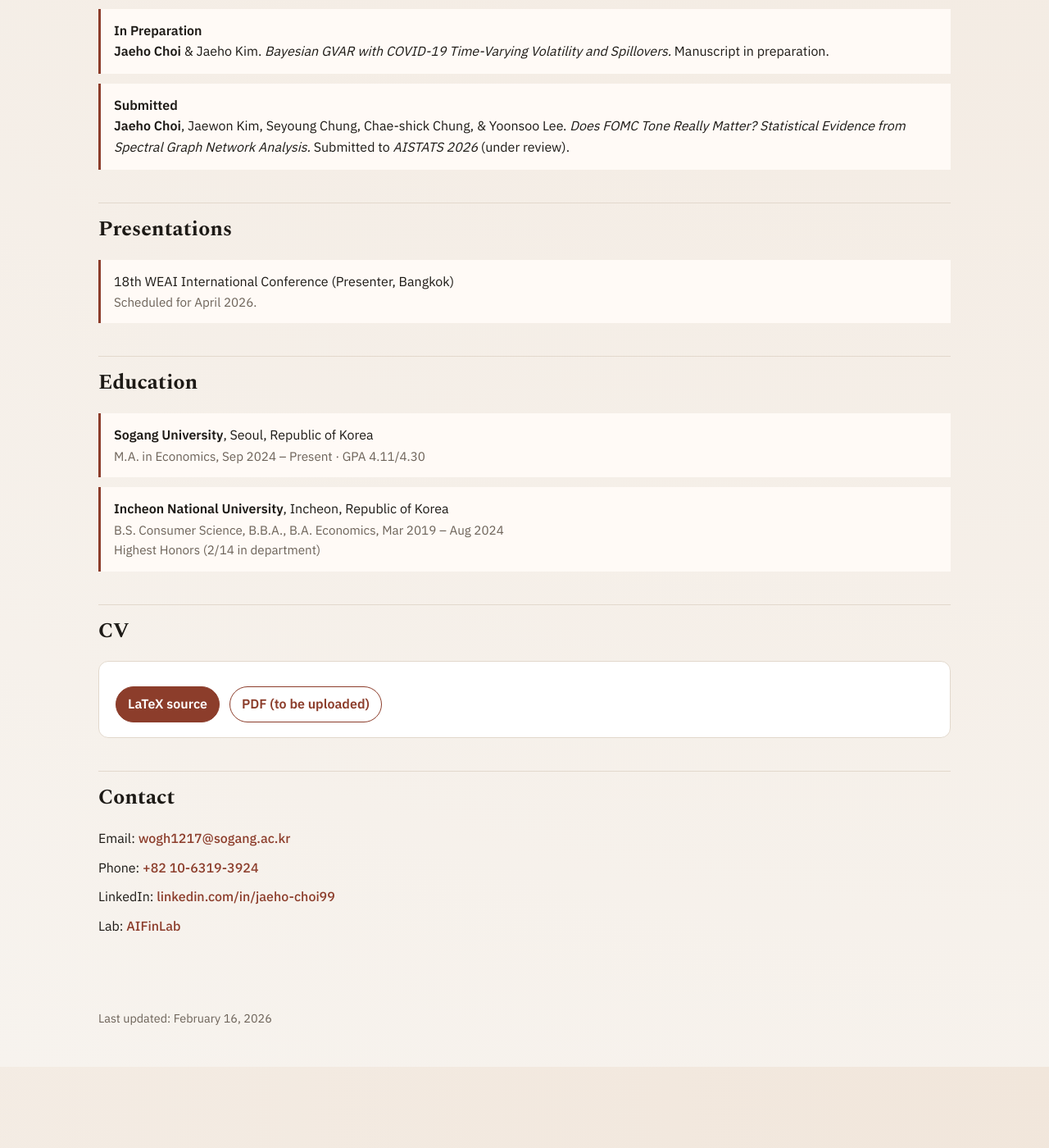
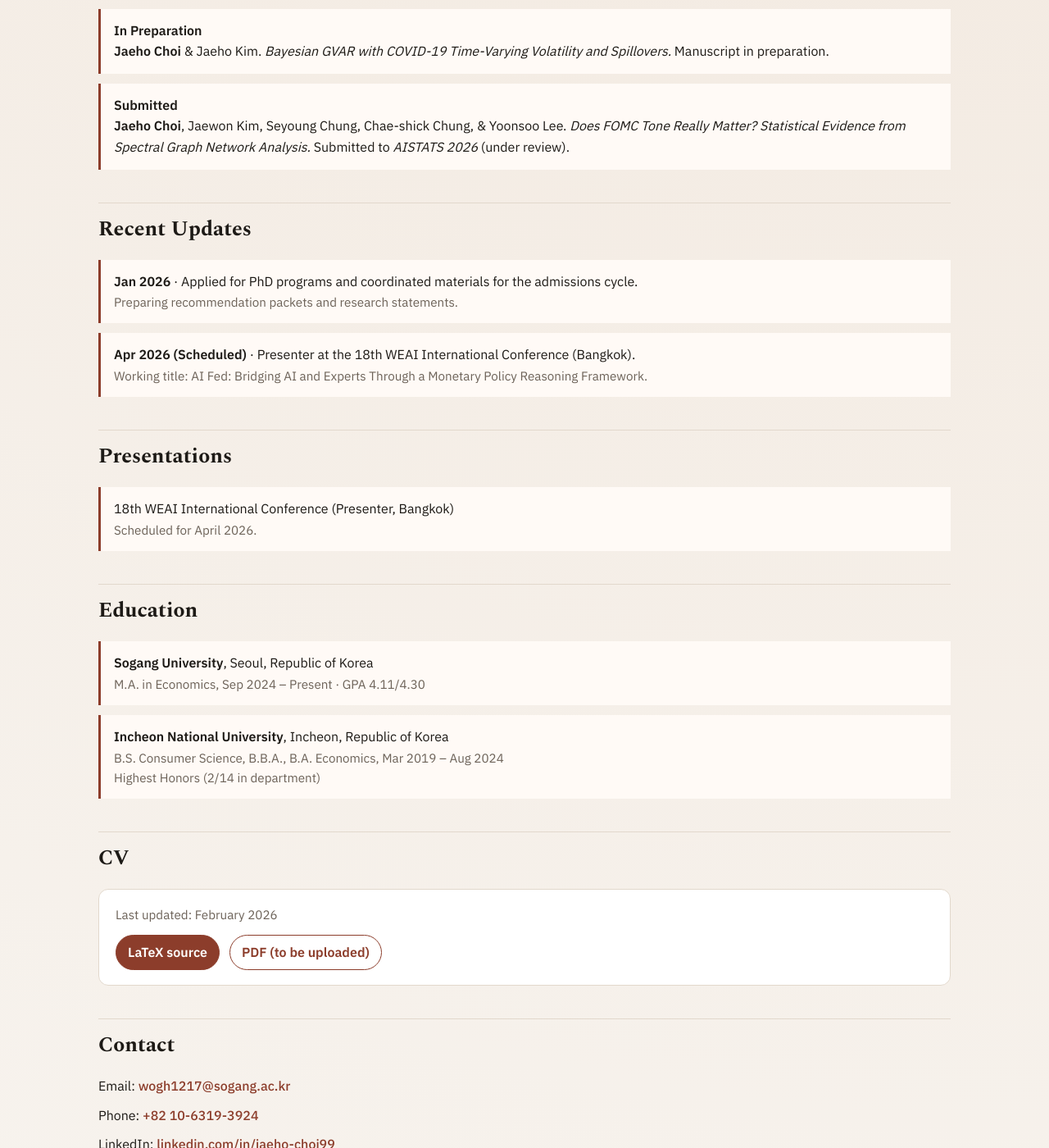
Before and after one commit to nachoidot/Homepage, a Jekyll site: the page built from index.md, in a window 1280 px wide and 1400 px high, scrolled down 1331 px. Shown: the whole window at 82% size. Built offline with Jekyll 4.4.1, drawn with Linux system fonts in a browser that asks for light colours; before the commit the page ends 2632 px from its top, so only the background shows below that.

Commit message:
add-recent-updates-section

```diff
--- a/_layouts/default.html
+++ b/_layouts/default.html
@@ -29,6 +30,7 @@
           {% else %}
           <a href="{{ site.baseurl }}/#research">Research</a>
           <a href="{{ site.baseurl }}/#publications">Publications</a>
+          <a href="{{ site.baseurl }}/#updates">Recent Updates</a>
           <a href="{{ site.baseurl }}/#presentations">Presentations</a>
           <a href="{{ site.baseurl }}/#education">Education</a>
           <a href="{{ site.baseurl }}/#cv">CV</a>
--- a/index.md
+++ b/index.md
@@ -61,6 +61,20 @@ permalink: /
   </div>
 </section>
 
+<section id="updates" class="section">
+  <h2>Recent Updates</h2>
+  <div class="list">
+    <div class="list-item">
+      <strong>Jan 2026</strong> · Applied for PhD programs and coordinated materials for the admissions cycle.
+      <div class="meta">Preparing recommendation packets and research statements.</div>
+    </div>
+    <div class="list-item">
+      <strong>Apr 2026 (Scheduled)</strong> · Presenter at the 18th WEAI International Conference (Bangkok).
+      <div class="meta">Working title: AI Fed: Bridging AI and Experts Through a Monetary Policy Reasoning Framework.</div>
+    </div>
+  </div>
+</section>
+
 <section id="presentations" class="section">
   <h2>Presentations</h2>
   <div class="list">
@@ -89,6 +103,7 @@ permalink: /
 <section id="cv" class="section">
   <h2>CV</h2>
   <div class="card">
+    <div class="meta" style="margin-bottom: 10px;">Last updated: February 2026</div>
     <div class="cta-row">
       <a class="primary" href="{{ site.baseurl }}/cv.tex">LaTeX source</a>
       <a href="{{ site.baseurl }}/cv.pdf">PDF (to be uploaded)</a>
```
Also changed, not shown: other parts of _layouts/default.html (+1 -0 lines), ko/index.md (+15 -0 lines).
